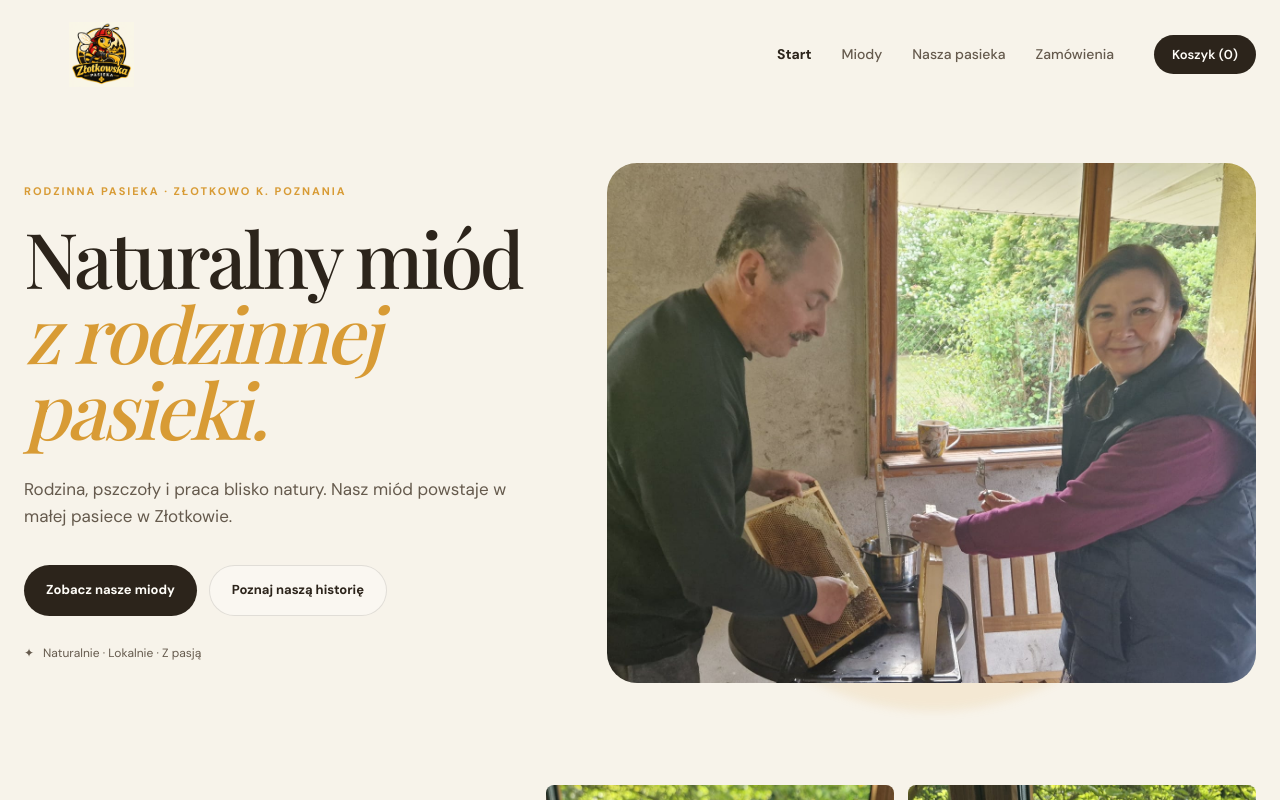
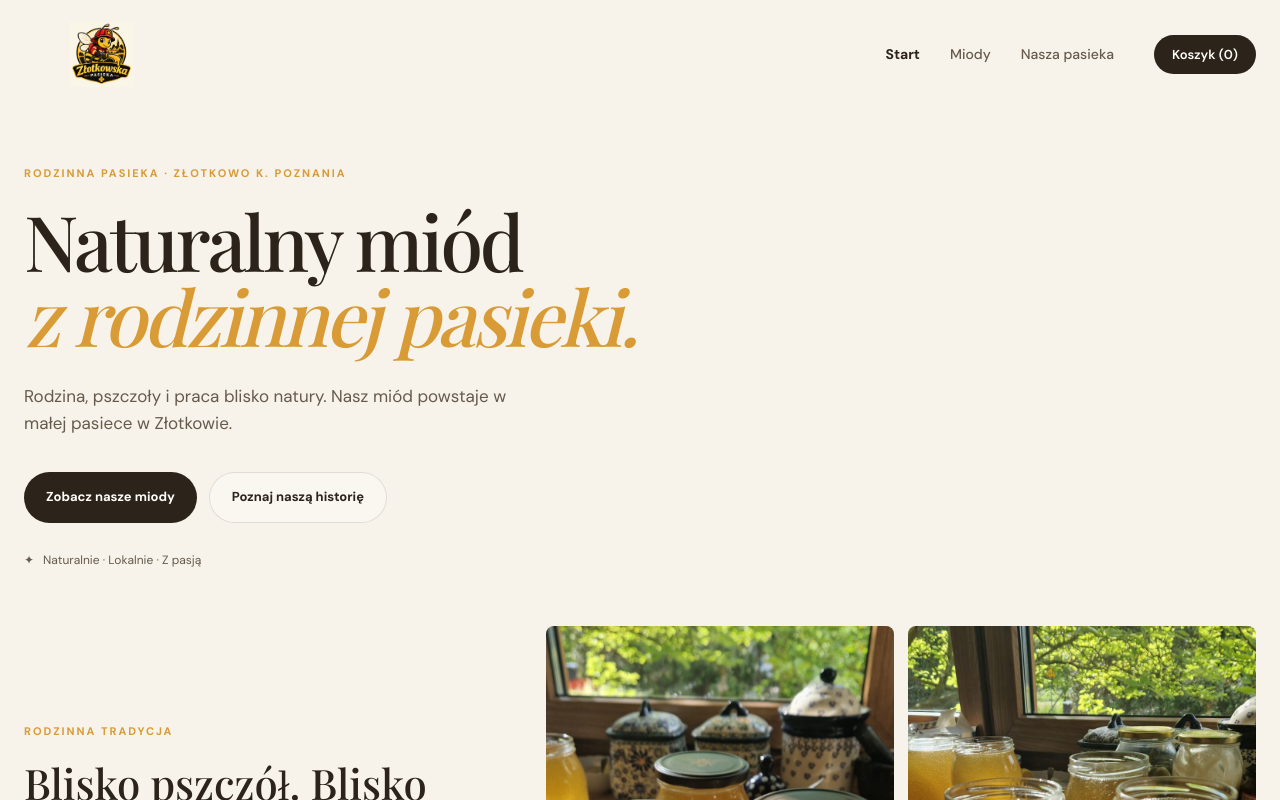
Before and after one commit to DanielEscobar01/Zlotkowska-Pasieka, a React (Vite) app: page / in a window 1280 px wide. Shown: the top 800 px of the page. Built offline with nearby package versions, Linux system fonts and the light colour scheme; a web font is replaced by a local one.

Commit message:
Remove logo image from home hero

```diff
--- a/src/App.css
+++ b/src/App.css
@@ -323,40 +323,13 @@ img {
 .hero {
   width: min(1240px, calc(100% - 48px));
 
-  margin: 24px auto 72px;
-
-  min-height: 580px;
-
-  display: grid;
-
-  grid-template-columns: 0.9fr 1.1fr;
-
-  gap: 52px;
-
-  align-items: center;
+  margin: 28px auto 56px;
+
+  min-height: auto;
+
+  padding: 28px 0 0;
 
   position: relative;
-}
-
-
-/* Create the decorative honey-colored circle. */
-/* Tworzymy dekoracyjne koło w kolorze miodowym. */
-.hero-glow {
-  position: absolute;
-
-  width: 520px;
-  height: 520px;
-
-  background: rgba(216, 155, 53, 0.12);
-
-  border-radius: 50%;
-
-  right: 5%;
-  top: 10%;
-
-  filter: blur(5px);
-
-  pointer-events: none;
 }
 
 
@@ -365,6 +338,8 @@ img {
 .hero-content {
   position: relative;
   z-index: 2;
+
+  max-width: 860px;
 }
 
 
@@ -506,29 +481,56 @@ img {
 }
 
 
-/* Hero image container. */
-/* Kontener obrazu hero. */
-.hero-image-wrapper {
-  position: relative;
-
-  border-radius: 30px;
-
-  overflow: visible;
-}
-
-
-/* Style the main hero image. */
-/* Stylizujemy główne zdjęcie hero. */
-.hero-image {
-  width: 100%;
-
-  height: 520px;
-
-  object-fit: cover;
-
-  border-radius: 30px;
-
-  filter: saturate(0.9);
+.order-notice {
+  position: fixed;
+
+  top: 108px;
+
+  left: 50%;
+
+  z-index: 25;
+
+  width: min(620px, calc(100% - 32px));
+
+  display: flex;
+
+  align-items: flex-start;
+
+  justify-content: space-between;
+
+  gap: 16px;
+
+  padding: 15px 18px;
+
+  border: 1px solid var(--border);
+
+  border-radius: 8px;
+
+  background: var(--white);
+
+  box-shadow: 0 12px 32px rgba(44, 36, 27, 0.14);
+}
+
+
+.order-notice p {
+  font-size: 14px;
+}
+
+
+.order-notice button {
+  flex: 0 0 auto;
+
+  border: 0;
+
+  background: transparent;
+
+  color: var(--brown-light);
+
+  font-size: 22px;
+
+  line-height: 1;
+
+  cursor: pointer;
 }
 
 
@@ -1740,13 +1742,6 @@ main > section[id] {
     grid-template-columns: 1fr;
 
     margin-top: 20px;
-  }
-
-
-  /* Reduce hero image height. */
-  /* Zmniejszamy wysokość zdjęcia hero. */
-  .hero-image {
-    height: 520px;
   }
 
 
@@ -1960,10 +1955,10 @@ main > section[id] {
   }
 
 
-  /* Reduce hero image height. */
-  /* Zmniejszamy wysokość zdjęcia hero. */
-  .hero-image {
-    height: 320px;
+  .order-notice {
+    top: 118px;
+
+    padding: 12px 14px;
   }
 
 
--- a/src/App.jsx
+++ b/src/App.jsx
@@ -1,6 +1,6 @@
 import { useEffect, useRef, useState } from "react";
 import { siWhatsapp } from "simple-icons";
-import { Link, NavLink, useLocation } from "react-router-dom";
+import { Link, NavLink, useLocation, useNavigate } from "react-router-dom";
 
 // Import the stylesheet used by the application.
 // Importujemy arkusz stylów używany przez aplikację.
@@ -8,7 +8,6 @@ import "./App.css";
 
 // Import the local images from the src/assets folder.
 // Importujemy lokalne obrazy z folderu src/assets.
-import MiodFaceliowy from "./assets/MiodFaceliowy.png";
 import MiodPiwnica from "./assets/MiodPiwnica.jpg";
 import ZlotkowskaPasiekaLogo from "./assets/ZlotkowskaPasiekaLogo.JPG";
 import HoneyAcaciaFacelia12 from "./assets/miod-akacjowo-faceliowy-1-2-kg.jpeg";
@@ -27,7 +26,6 @@ import ProcessHoneyExtraction from "./assets/proces-1-wirowanie-miodu.jpeg";
 import ProcessHoneycombFrames from "./assets/proces-2-plastry-w-ramkach.jpeg";
 import ProcessFilteredHoney from "./assets/proces-4-miod-po-ekstrakcji.jpeg";
 import ProcessFilledJars from "./assets/proces-5-gotowe-sloiki.jpeg";
-import FamilyAtApiary from "./assets/rodzina-przy-miodobraniu.jpeg";
 import HoneyJarsOnTable from "./assets/sloiki-z-miodem-na-stole.jpeg";
 import HoneyVarieties from "./assets/odmiany-miodu-w-sloikach.jpeg";
 import ProcessPreparedComb from "./assets/proces-3-dojrzaly-plaster.jpeg";
@@ -325,16 +323,20 @@ function handleOrderSubmit(event, cartItems, cartTotal) {
     // Uniemożliwiamy nowej karcie sterowanie pierwotną stroną.
     "noopener,noreferrer",
   );
+
+  // Clear entered details after opening WhatsApp; the message still needs to be sent there.
+  // Czyścimy formularz po otwarciu WhatsApp; wiadomość nadal trzeba wysłać w aplikacji.
+  event.currentTarget.reset();
 }
 
 
 // Render the editable basket and order form inside the checkout drawer.
 // Wyświetlamy edytowalny koszyk i formularz zamówienia w wysuwanym panelu.
-function CheckoutPanel({ cartItems, cartQuantity, cartTotal, updateCart }) {
+function CheckoutPanel({ cartItems, cartQuantity, cartTotal, updateCart, onSubmitOrder }) {
   return (
     <form
       className="contact-form checkout-form"
-      onSubmit={(event) => handleOrderSubmit(event, cartItems, cartTotal)}
+      onSubmit={onSubmitOrder}
     >
       <div className="cart-summary" aria-live="polite">
         <div className="cart-summary-heading">
@@ -476,6 +478,7 @@ function App() {
   // Read the current hash route so the shared shell can show the right page.
   // Odczytujemy bieżącą trasę z hash, aby wspólny układ pokazał właściwą stronę.
   const location = useLocation();
+  const navigate = useNavigate();
 
   // Map each supported route to its page-specific CSS visibility class.
   // Przypisujemy każdej trasie klasę określającą widoczną zawartość strony.
@@ -497,6 +500,7 @@ function App() {
   // Sprawdzamy, czy rozpoczęło się przewijanie, aby zwinąć nawigację.
   const [pageScrolled, setPageScrolled] = useState(false);
   const [cartOpen, setCartOpen] = useState(false);
+  const [orderNotice, setOrderNotice] = useState(false);
   const cartDialogRef = useRef(null);
 
   // Keep only products with a positive quantity and attach that quantity.
@@ -521,6 +525,12 @@ function App() {
     // Zamieniamy podaną ilość na nieujemną liczbę całkowitą.
     const quantity = Math.max(0, Math.floor(Number(value) || 0));
 
+    // Dismiss the previous order notice when a new basket starts.
+    // Ukrywamy poprzedni komunikat, gdy zaczyna się nowe zamówienie.
+    if (quantity > 0) {
+      setOrderNotice(false);
+    }
+
     // Update the cart from its latest state to avoid stale button values.
     // Aktualizujemy koszyk na podstawie najnowszego stanu, aby uniknąć starych wartości.
     setCart((currentCart) => {
@@ -542,6 +552,16 @@ function App() {
       // Zwracamy zaktualizowany koszyk, aby React odświeżył zamówienie.
       return nextCart;
     });
+  }
+
+  // Open WhatsApp, reset the completed order, and return to the home route.
+  // Otwieramy WhatsApp, czyścimy zakończone zamówienie i wracamy na stronę główną.
+  function submitOrder(event) {
+    handleOrderSubmit(event, cartItems, cartTotal);
+    setCart({});
+    setCartOpen(false);
+    setOrderNotice(true);
+    navigate("/");
   }
 
   // Collapse the full navigation after the user starts scrolling.
@@ -627,8 +647,6 @@ function App() {
 // Link do historii pasieki. */}
           <NavLink to="/pasieka" onClick={() => setMobileMenuOpen(false)}>Nasza pasieka</NavLink>
 
-          <NavLink to="/miody" onClick={() => setMobileMenuOpen(false)}>Zamówienia</NavLink>
-
         </nav>
 
 
@@ -660,6 +678,22 @@ function App() {
 
       </header>
 
+      {orderNotice && (
+        <div className="order-notice" role="status" aria-live="polite">
+          <p>
+            Wiadomość jest przygotowana w WhatsApp. Naciśnij Wyślij w aplikacji,
+            aby złożyć zamówienie. Koszyk został wyczyszczony.
+          </p>
+          <button
+            type="button"
+            aria-label="Zamknij komunikat"
+            onClick={() => setOrderNotice(false)}
+          >
+            ×
+          </button>
+        </div>
+      )}
+
 
       {/* =========================
           HERO
@@ -671,12 +705,6 @@ function App() {
       <main className="page-main">
 
         <section className="hero">
-
-          {/* Decorative background element.
-// Dekoracyjny element tła. */}
-          <div className="hero-glow"></div>
-
-
           {/* Hero text content.
 // Treść tekstowa sekcji hero. */}
           <div className="hero-content">
@@ -733,25 +761,6 @@ function App() {
 
           </div>
 
-
-          {/* Hero image area.
-// Obszar zdjęcia hero. */}
-          <div className="hero-visual">
-
-            <div className="hero-image-wrapper">
-
-              {/* Main natural honey image.
-// Główne zdjęcie naturalnego miodu. */}
-              <img
-                src={FamilyAtApiary}
-                alt="Rodzina podczas pracy przy miodobraniu w pasiece"
-                className="hero-image"
-              />
-
-
-            </div>
-
-          </div>
 
         </section>
 
@@ -1040,8 +1049,8 @@ function App() {
           <div className="story-image">
 
             <img
-              src={MiodFaceliowy}
-              alt="Naturalny miód faceliowy"
+              src={HoneyVarieties}
+              alt="Kilka odmian miodu z rodzinnej pasieki"
             />
 
           </div>
@@ -1169,6 +1178,7 @@ function App() {
             cartQuantity={cartQuantity}
             cartTotal={cartTotal}
             updateCart={updateCart}
+            onSubmitOrder={submitOrder}
           />
         </div>
       </dialog>
```
